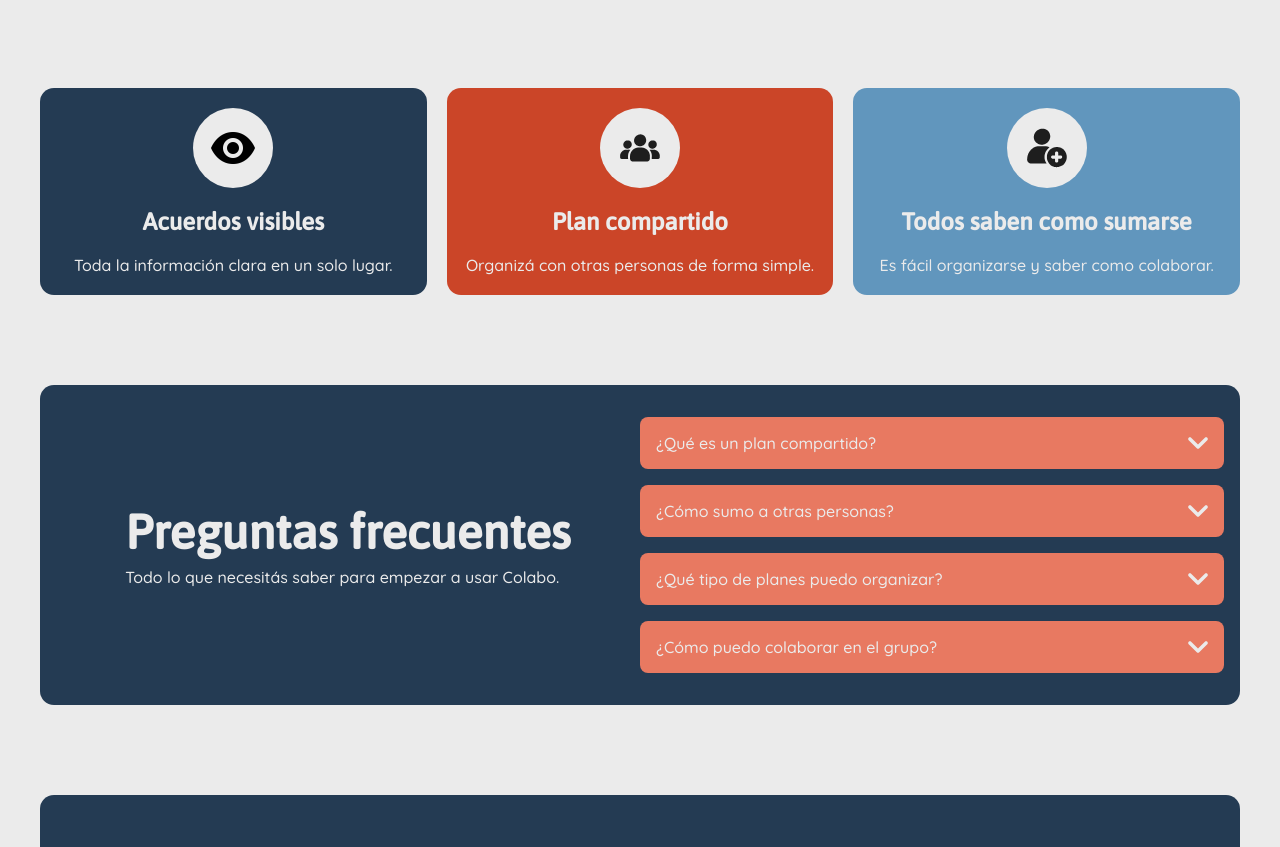
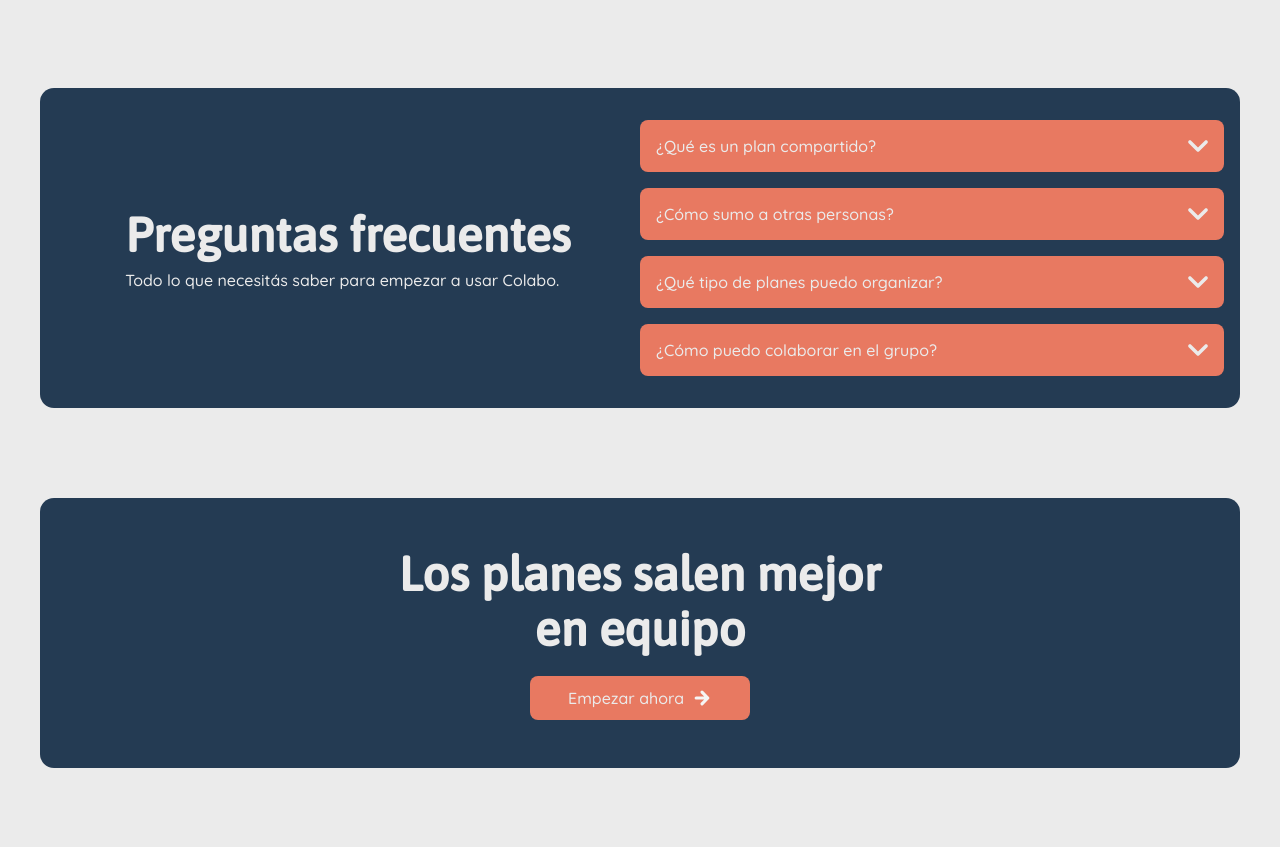
Before and after one commit to titoValen/colabo, a React (Vite) app in the folder client/: page / in a window 1280 px wide. Shown: the part 2655-3502 px from the top of the page. Built offline with nearby package versions, Linux system fonts and the light colour scheme; no server answers.

Commit message:
fix: arreglar duplicacion de beneficios en la landing

```diff
--- a/client/src/pages/Landing.jsx
+++ b/client/src/pages/Landing.jsx
@@ -212,48 +212,6 @@ export default function Landing() {
         </div>
       </section>
 
-      <section className="landing-section landing-features">
-        <div className="landing-feature">
-          <figure className="landing-feature-figure">
-            <img
-              className="landing-feature-icon"
-              src={AcuerdoVisible}
-              alt="Icono de un ojo visible, haciendo referencia a un acuerdo visible"
-            />
-          </figure>
-          <h3 className="landing-feature-title">Acuerdos visibles</h3>
-          <p className="landing-feature-description">
-            Toda la información clara en un solo lugar.
-          </p>
-        </div>
-        <div className="landing-feature">
-          <figure className="landing-feature-figure">
-            <img
-              className="landing-feature-icon"
-              src={PlanCompartido}
-              alt="Icono de gente alrededor, dando referencia a un plan compartido"
-            />
-          </figure>
-          <h3 className="landing-feature-title">Plan compartido</h3>
-          <p className="landing-feature-description">
-            Organizá con otras personas de forma simple.
-          </p>
-        </div>
-        <div className="landing-feature">
-          <figure className="landing-feature-figure">
-            <img
-              className="landing-feature-icon"
-              src={InvitarPersona}
-              alt="Icono de una persona más, dando referencia a que todos deben sumarse"
-            />
-          </figure>
-          <h3 className="landing-feature-title">Todos saben como sumarse</h3>
-          <p className="landing-feature-description">
-            Es fácil organizarse y saber como colaborar.
-          </p>
-        </div>
-      </section>
-
       <section
         id="preguntas-frecuentes"
         className="landing-section landing-section-faq"
```
